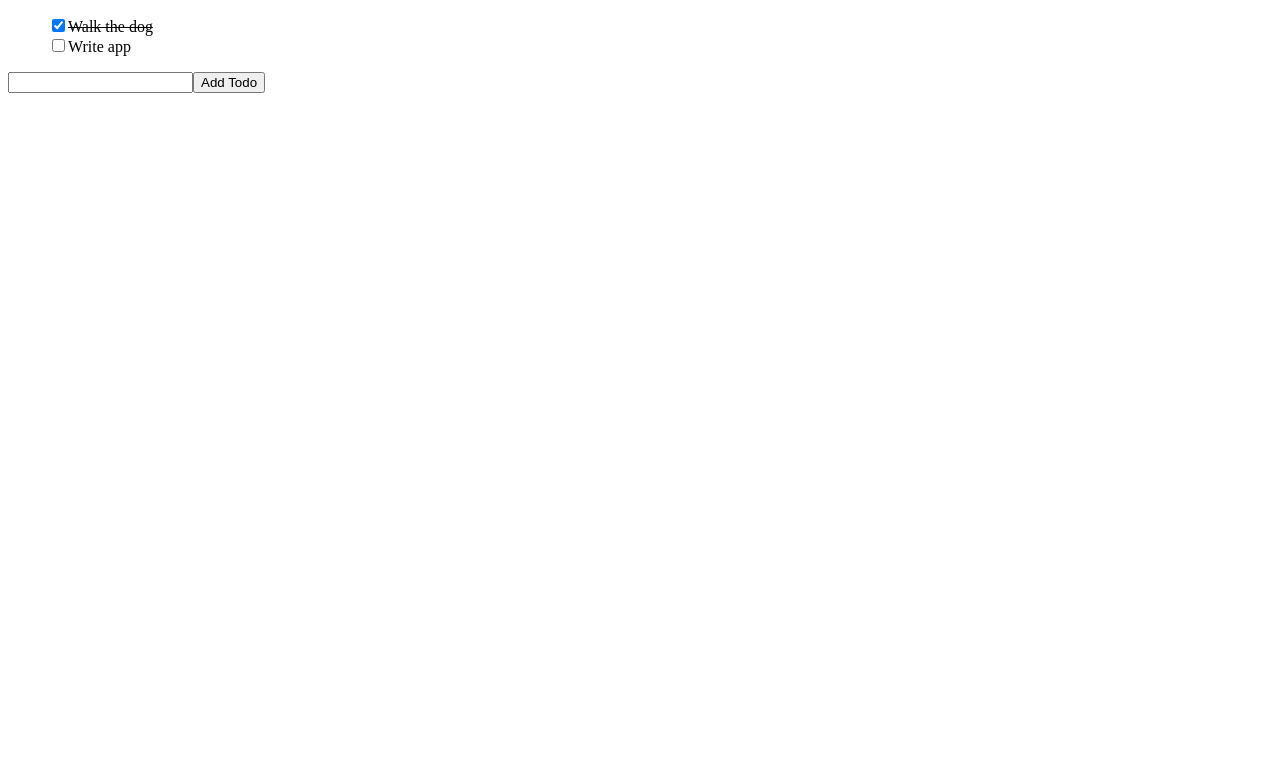
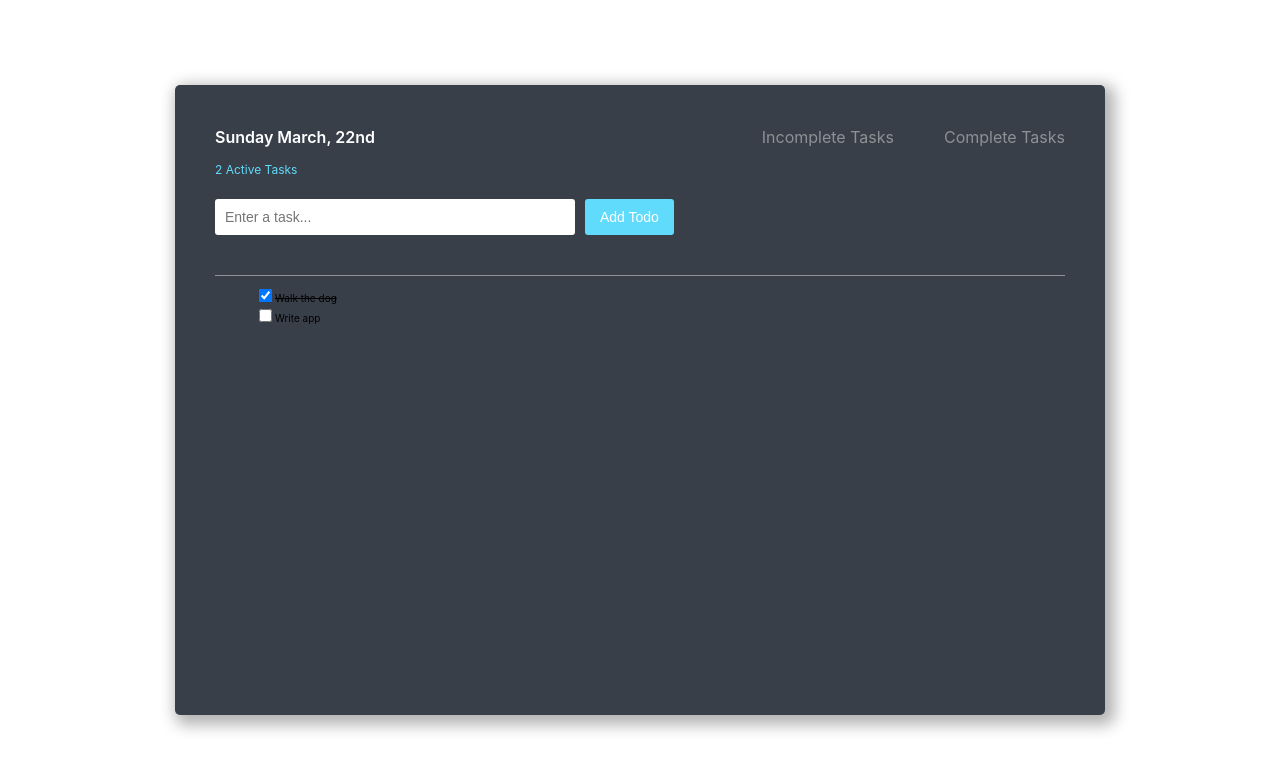
Before and after one commit to shimphillip/just-todo-it, a React (Create React App) app: page / in a window 1280 px wide. Shown: the top 770 px of the page. Built offline with nearby package versions, Linux system fonts and the light colour scheme.

Commit message:
header stylging

```diff
--- a/package.json
+++ b/package.json
@@ -10,9 +10,11 @@
     "@types/node": "^12.0.0",
     "@types/react": "^16.9.0",
     "@types/react-dom": "^16.9.0",
+    "moment": "^2.24.0",
     "node-sass": "^4.13.1",
     "react": "^16.13.1",
     "react-dom": "^16.13.1",
+    "react-moment": "^0.9.7",
     "react-scripts": "3.4.1",
     "typescript": "~3.7.2"
   },
--- /dev/null
+++ b/src/components/App.scss
@@ -0,0 +1,22 @@
+html {
+  font-size: 62.5%;
+  font-family: 'Inter', sans-serif;
+  line-height: 1.5;
+}
+.blue {
+  color: #61dbfb;
+  text-decoration: underline;
+}
+
+.container {
+  position: absolute;
+  top: 50%;
+  left: 50%;
+  transform: translate(-50%, -50%);
+  width: 850px;
+  height: 550px;
+  background-color: #393f49;
+  border-radius: 5px;
+  padding: 4rem;
+  box-shadow: 5px 5px 15px 5px rgba(0, 0, 0, 0.3);
+}
--- a/src/App.tsx
+++ b/src/components/App.tsx
@@ -1,13 +1,14 @@
 import React, { useState } from 'react';
-import TodoList from './components/TodoList/TodoList';
-import AddTodoForm from './components/AddTodoForm/AddTodoForm';
+import Header from './Header/Header'
+import TodoList from './TodoList/TodoList';
+import './App.scss';
 
 const initialTodos: Array<Todo> = [
   { text: 'Walk the dog', complete: true },
   { text: 'Write app', complete: false },
 ];
 
-function App() {
+const App = () => {
   const [todos, setTodos] = useState(initialTodos);
 
   const toggleTodo: ToggleTodo = selectedTodo => {
@@ -35,11 +36,15 @@ function App() {
   };
 
   return (
-    <>
-      <TodoList todos={todos} toggleTodo={toggleTodo} />
-      <AddTodoForm addTodo={addTodo} />
-    </>
+    <div className="container">
+      <div className="header">
+        <Header addTodo={addTodo}/>
+      </div>
+      <div className="tasks">
+        <TodoList todos={todos} toggleTodo={toggleTodo} />
+      </div>
+    </div>
   );
-}
+};
 
 export default App;
--- /dev/null
+++ b/src/components/Header/AddTodoForm/AddTodoForm.scss
@@ -0,0 +1,21 @@
+form {
+  input {
+    margin-right: 1rem;
+    padding: 1rem 0 1rem 1rem;
+    background-color: white;
+    border: none;
+    border-radius: 3px;
+    font-size: 1.4rem;
+    width: 350px;
+  }
+
+  button {
+    padding: 1rem 1.5rem;
+    color: white;
+    background-color: #61dbfb;
+    border: none;
+    border-radius: 3px;
+    font-size: 1.4rem;
+    cursor: pointer;
+  }
+}
--- a/src/components/AddTodoForm/AddTodoForm.tsx
+++ b/src/components/Header/AddTodoForm/AddTodoForm.tsx
@@ -1,4 +1,5 @@
 import React, { useState, ChangeEvent, FormEvent } from 'react';
+import './AddTodoForm.scss';
 
 interface AddTodoFormProps {
   addTodo: AddTodo;
@@ -19,7 +20,12 @@ const AddTodoForm: React.FC<AddTodoFormProps> = ({ addTodo }) => {
 
   return (
     <form>
-      <input type="text" value={newTodo} onChange={handleChange} />
+      <input
+        type="text"
+        placeholder="Enter a task..."
+        value={newTodo}
+        onChange={handleChange}
+      />
       <button type="submit" onClick={handleSubmit}>
         Add Todo
       </button>
--- /dev/null
+++ b/src/components/Header/Header.scss
@@ -0,0 +1,18 @@
+header {
+  display: flex;
+  justify-content: space-between;
+  padding-bottom: 4rem;
+  border-bottom: 1px solid #8d9196;
+
+  time {
+    margin-bottom: 0.5rem;
+    color: white;
+    font-size: 1.6rem;
+    font-weight: 600;
+  }
+  .status {
+    color: #61dbfb;
+    font-size: 1.2rem;
+    margin-bottom: 2rem;
+  }
+}
--- /dev/null
+++ b/src/components/Header/Header.tsx
@@ -0,0 +1,24 @@
+import React from 'react';
+import Moment from 'react-moment';
+import Nav from './Nav/Nav';
+import AddTodoForm from './AddTodoForm/AddTodoForm';
+import './Header.scss';
+
+interface HeaderProps {
+  addTodo: AddTodo;
+}
+
+const Header: React.FC<HeaderProps> = ({ addTodo }) => {
+  return (
+    <header>
+      <div className="left">
+        <Moment format="dddd MMMM, Do">{new Date()}</Moment>
+        <p className="status">2 Active Tasks</p>
+        <AddTodoForm addTodo={addTodo} />
+      </div>
+      <Nav />
+    </header>
+  );
+};
+
+export default Header;
--- /dev/null
+++ b/src/components/Header/Nav/Nav.scss
@@ -0,0 +1,16 @@
+nav {
+  .nav-link {
+    font-size: 1.6rem;
+    color: #8d9196;
+    text-decoration: none;
+    margin-right: 5rem;
+
+    &--active {
+      color: white;
+    }
+
+    &:last-of-type {
+      margin-right: 0;
+    }
+  }
+}
--- /dev/null
+++ b/src/components/Header/Nav/Nav.tsx
@@ -0,0 +1,17 @@
+import React from 'react';
+import './Nav.scss';
+
+const Nav: React.FC = () => {
+  return (
+    <nav>
+      <a href="/" className="nav-link">
+        Incomplete Tasks
+      </a>
+      <a href="/" className="nav-link">
+        Complete Tasks
+      </a>
+    </nav>
+  );
+};
+
+export default Nav;
--- a/src/index.tsx
+++ b/src/index.tsx
@@ -1,6 +1,6 @@
 import React from 'react';
 import ReactDOM from 'react-dom';
-import App from './App';
+import App from './components/App';
 import * as serviceWorker from './serviceWorker';
 
 ReactDOM.render(
```
Also changed, not shown: 2 other files (tests, documents, lock files or other folders).
